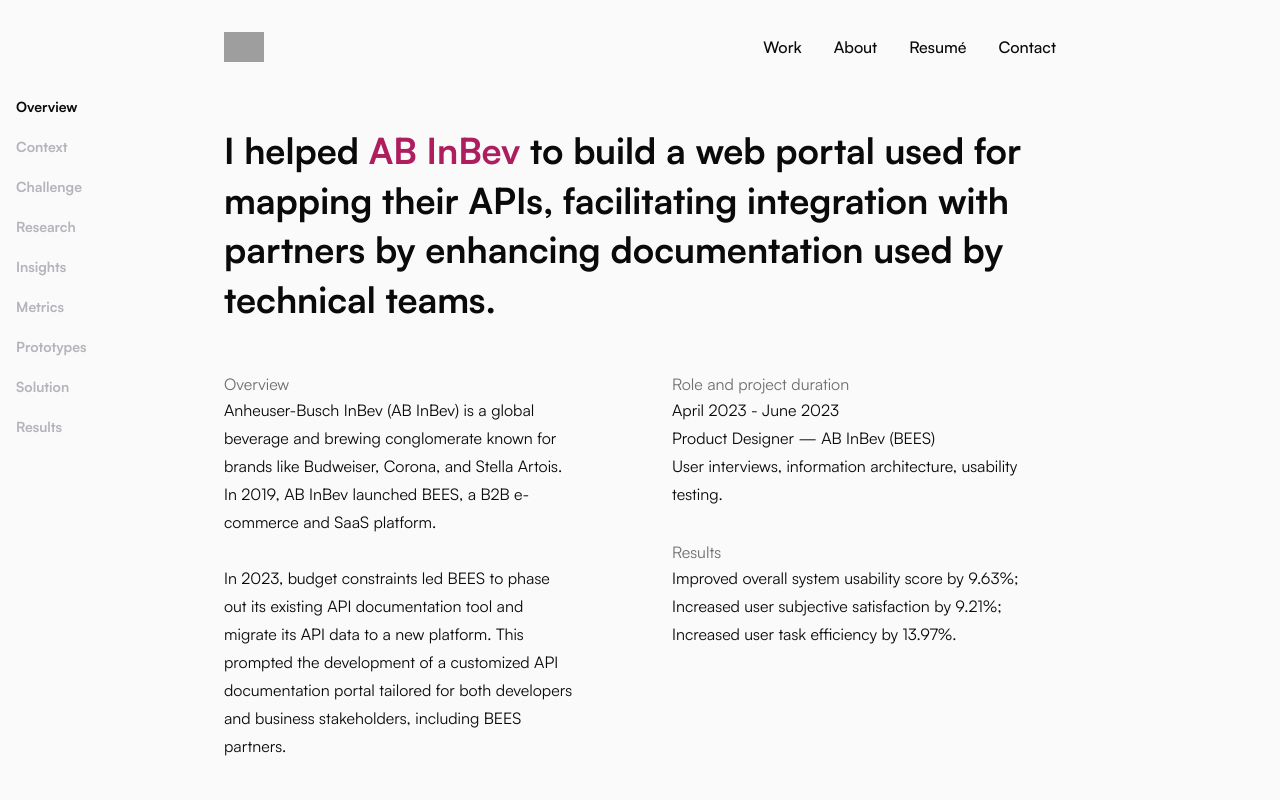
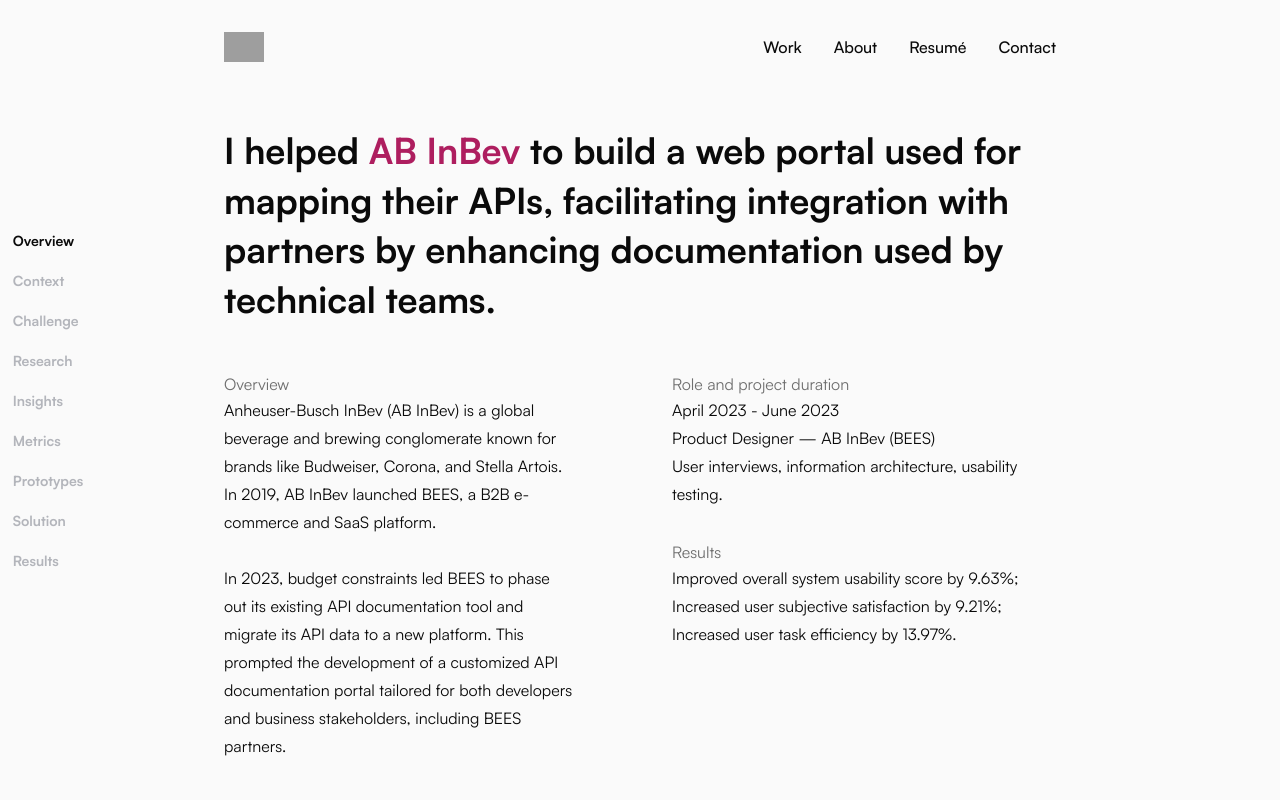
Before and after one commit to luccaromaniello/portfolio, a Next.js app: page /design/abinbev in a window 1280 px wide. Shown: the top 800 px of the page. Built offline with nearby package versions, Linux system fonts and the light colour scheme; grey boxes are pictures that could not be loaded.

Commit message:
Center side menu vertically

```diff
--- a/src/components/cases/abinbev/SideMenu/index.tsx
+++ b/src/components/cases/abinbev/SideMenu/index.tsx
@@ -37,7 +37,7 @@
 
   return (
     <ul
-      className="hidden sm:flex flex-col gap-4 fixed px-4 z-10"
+      className="hidden sm:flex flex-col gap-4 fixed px-4 z-10 sm:top-1/2 sm:ml-12 sm:-translate-x-1/2 sm:-translate-y-1/2"
       onClick={(event: React.SyntheticEvent) => {
         event.preventDefault();
         const target = event.target as HTMLAnchorElement;
```
